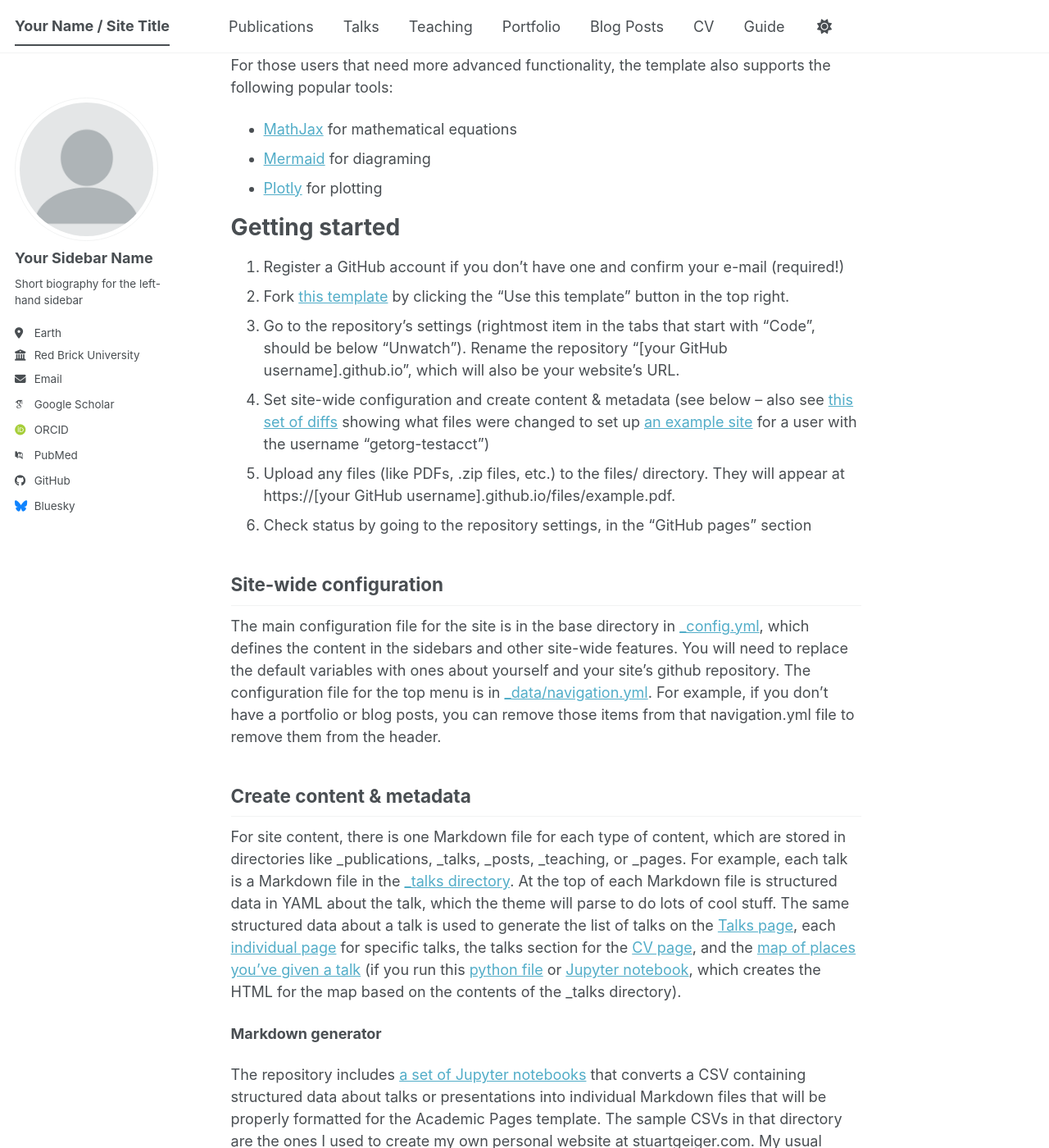
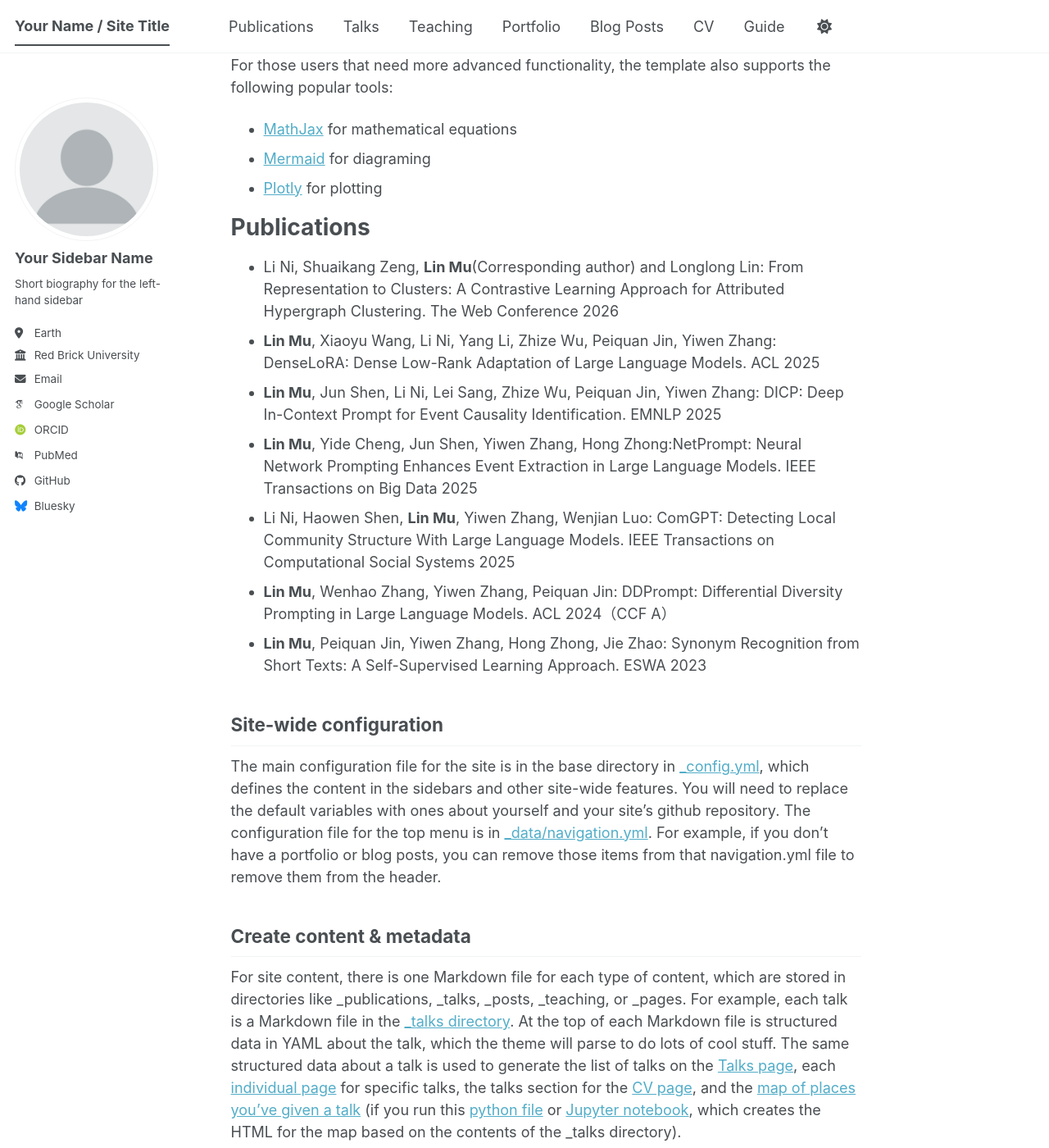
Before and after one commit to mulin-ahu/mulin.github.io, a Jekyll site: the page built from _pages/about.md, in a window 1280 px wide and 1400 px high, scrolled down 870 px. Shown: the whole window at 82% size. Built offline with Jekyll 4.4.1, drawn with Linux system fonts in a browser that asks for light colours; some web fonts are replaced; a script bundle is joined from its source files by our own code; library files that are not in the unit come from our copies; some of the changed text lies outside the part shown.

Commit message:
Update about.md

```diff
--- a/_pages/about.md
+++ b/_pages/about.md
@@ -9,7 +9,7 @@ redirect_from:
 
 Lin Mu is an Associate Professor at the School of Computer Science and Technology, Anhui University. He received his Ph.D. degree in Computer Application Technology from the University of Science and Technology of China (USTC) in April 2021. His primary research interests include natural language processing, large language model inference, and parameter-efficient fine-tuning methods. In recent years, he has published over 20 papers in leading international conferences and journals, including ACL, WWW, EMNLP, and TBD. He also serves as a reviewer for several top-tier international conferences such as ACL, EMNLP, NAACL, SIGIR, and AAAI.
 
-A data-driven personal website
+News
 ======
 Like many other Jekyll-based GitHub Pages templates, Academic Pages makes you separate the website's content from its form. The content & metadata of your website are in structured Markdown files, while various other files constitute the theme, specifying how to transform that content & metadata into HTML pages. You keep these various Markdown (.md), YAML (.yml), HTML, and CSS files in a public GitHub repository. Each time you commit and push an update to the repository, the [GitHub pages](https://pages.github.com/) service creates static HTML pages based on these files, which are hosted on GitHub's servers free of charge.
 
@@ -20,14 +20,16 @@ For those users that need more advanced functionality, the template also support
 - [Mermaid](https://mermaid.js.org/) for diagraming
 - [Plotly](https://plotly.com/javascript/) for plotting
 
-Getting started
+Publications
 ======
-1. Register a GitHub account if you don't have one and confirm your e-mail (required!)
-1. Fork [this template](https://github.com/academicpages/academicpages.github.io) by clicking the "Use this template" button in the top right.
-1. Go to the repository's settings (rightmost item in the tabs that start with "Code", should be below "Unwatch"). Rename the repository "[your GitHub username].github.io", which will also be your website's URL.
-1. Set site-wide configuration and create content & metadata (see below -- also see [this set of diffs](https://archive.is/3TPas) showing what files were changed to set up [an example site](https://getorg-testacct.github.io) for a user with the username "getorg-testacct")
-1. Upload any files (like PDFs, .zip files, etc.) to the files/ directory. They will appear at https://[your GitHub username].github.io/files/example.pdf.
-1. Check status by going to the repository settings, in the "GitHub pages" section
+- Li Ni, Shuaikang Zeng, **Lin Mu**(Corresponding author) and Longlong Lin: From Representation to Clusters: A Contrastive Learning Approach for Attributed Hypergraph Clustering. The Web Conference 2026
+- **Lin Mu**, Xiaoyu Wang, Li Ni, Yang Li, Zhize Wu, Peiquan Jin, Yiwen Zhang: DenseLoRA: Dense Low-Rank Adaptation of Large Language Models. ACL 2025
+- **Lin Mu**, Jun Shen, Li Ni, Lei Sang, Zhize Wu, Peiquan Jin, Yiwen Zhang: DICP: Deep In-Context Prompt for Event Causality Identification. EMNLP 2025
+- **Lin Mu**, Yide Cheng, Jun Shen, Yiwen Zhang, Hong Zhong:NetPrompt: Neural Network Prompting Enhances Event Extraction in Large Language Models. IEEE Transactions on Big Data 2025
+- Li Ni, Haowen Shen, **Lin Mu**, Yiwen Zhang, Wenjian Luo: ComGPT: Detecting Local Community Structure With Large Language Models. IEEE Transactions on Computational Social Systems 2025
+- **Lin Mu**, Wenhao Zhang, Yiwen Zhang, Peiquan Jin: DDPrompt: Differential Diversity Prompting in Large Language Models. ACL 2024（CCF A）
+- **Lin Mu**, Peiquan Jin, Yiwen Zhang, Hong Zhong, Jie Zhao: Synonym Recognition from Short Texts: A Self-Supervised Learning Approach. ESWA 2023
+
 
 Site-wide configuration
 ------
```
Also changed, not shown: other parts of _pages/about.md (+1 -1 lines).
